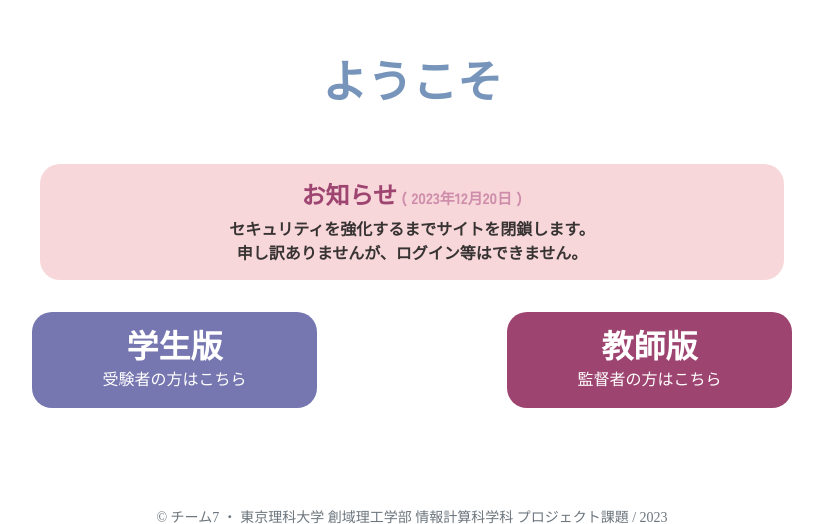
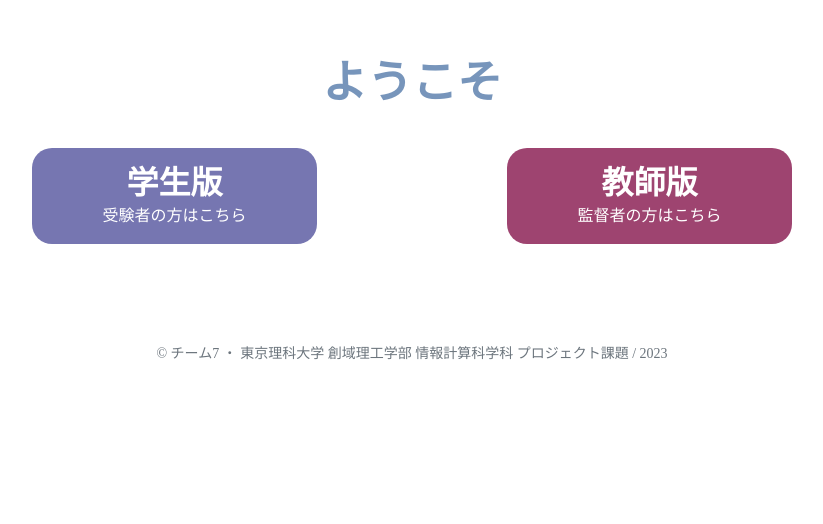
Before and after one commit to otTATto/project-asg-flask, a Flask app: page / in a window 1280 px wide. Shown: the part 134-658 px from the top of the page, without its empty margins (228-1051 px from the left). Run offline with Flask 3, Linux system fonts and the light colour scheme; some libraries are stand-ins or nearby versions; some web fonts are replaced.

Commit message:
change the top message

```diff
--- a/templates/index.html
+++ b/templates/index.html
@@ -62,10 +62,10 @@
         </div>
 
         <!-- トップメッセージ -->
-        <div class="mt-5">
+        <div class="mt-5 unvisible">
             <div class="d-grid col-md-8 col-10 mx-auto py-3 br-20 bg-danger-subtle">
                 <div class="text-center f-Zen-Kaku-Gothic-New fw-bold c-black">
-                    <h4 class="c-pink fw-exbold">お知らせ<span class="c-sub-pink" style="font-size: 15px;"> ( 2023年12月20日 )</span></h4>
+                    <h4 class="c-pink fw-exbold">お知らせ<span class="c-sub-pink" style="font-size: 15px;"> ( 2024年4月21日 )</span></h4>
                     セキュリティを強化するまでサイトを閉鎖します。
                     <br>申し訳ありませんが、ログイン等はできません。
                 </div>
```
